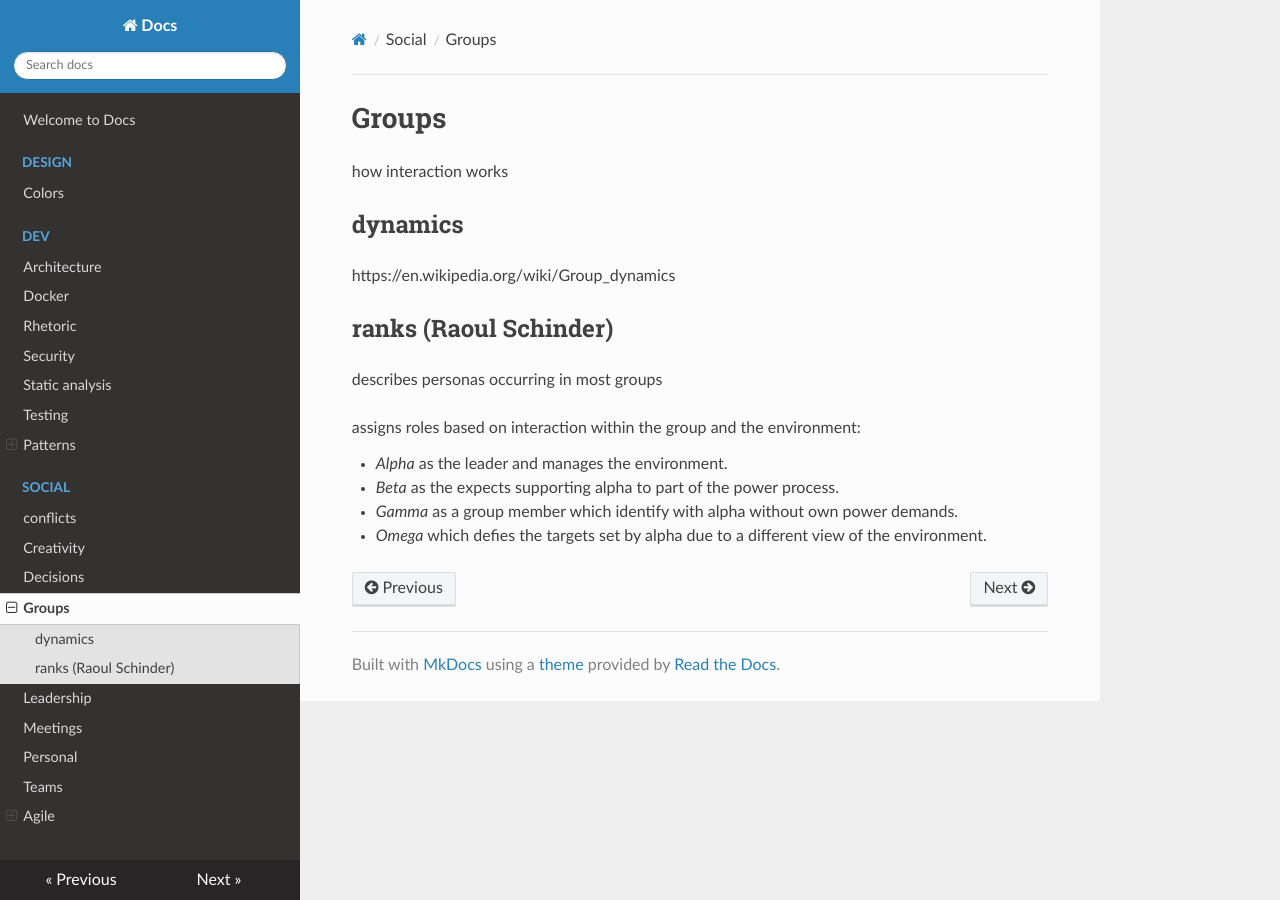
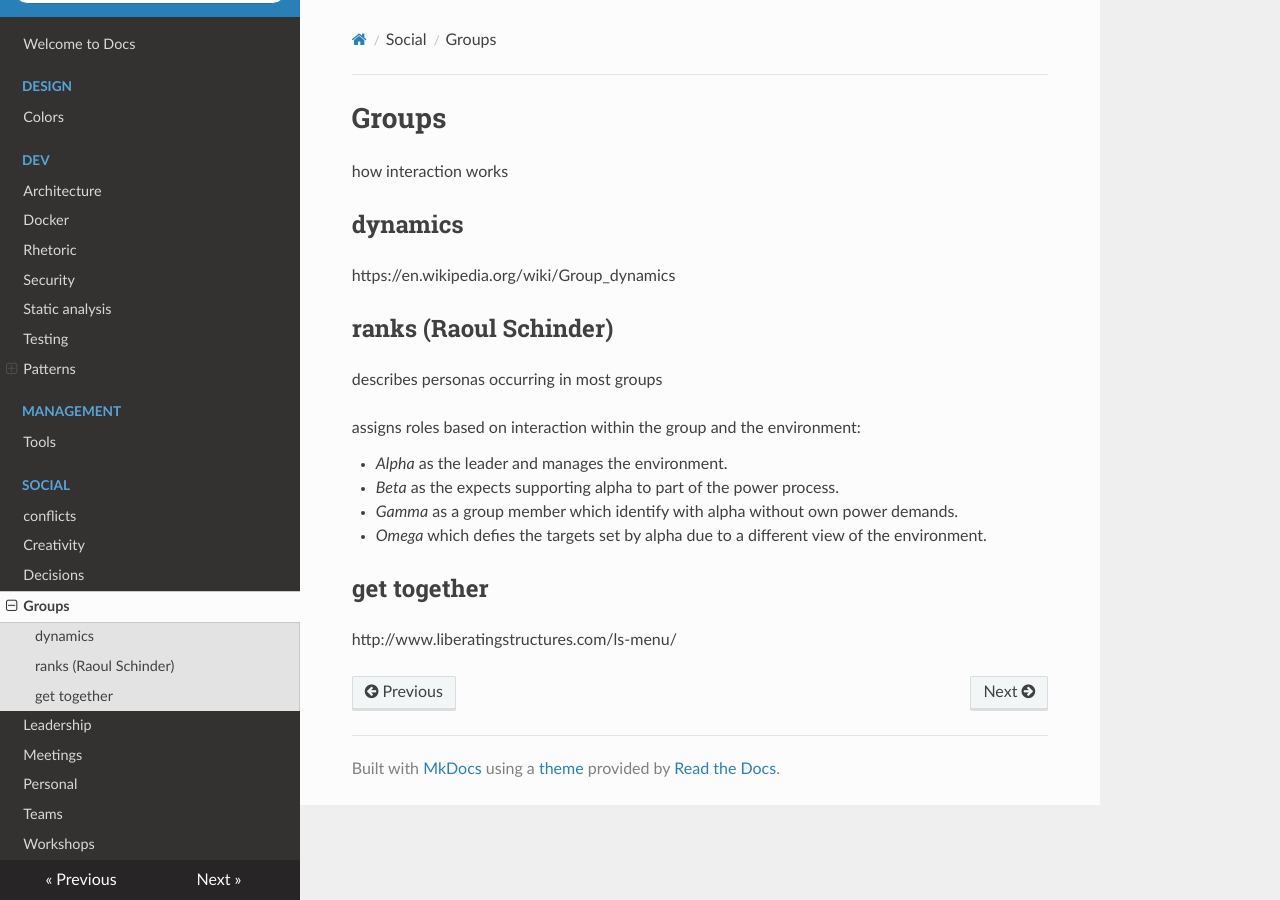
Before and after one commit to famoser/docs, an MkDocs documentation site: the page built from docs/social/groups.md, in a window 1280 px wide. Built offline with MkDocs 1.6.1, drawn with Linux system fonts in a browser that asks for light colours; nearby versions of some CDN libraries.

```diff
--- a/docs/social/groups.md
+++ b/docs/social/groups.md
@@ -16,3 +16,7 @@ assigns roles based on interaction within the group and the environment:
 - *Beta* as the expects supporting alpha to part of the power process.
 - *Gamma* as a group member which identify with alpha without own power demands.
 - *Omega* which defies the targets set by alpha due to a different view of the environment.
+
+## get together
+
+http://www.liberatingstructures.com/ls-menu/
```
Also changed, not shown: docs/management/tools.md (added, +2 -0 lines), docs/social/agile/safe.md (deleted, +0 -18 lines), docs/social/conflicts.md (+1 -1 lines), docs/social/workshops.md (renamed from docs/social/agile/workshops.md, +1 -1 lines).
